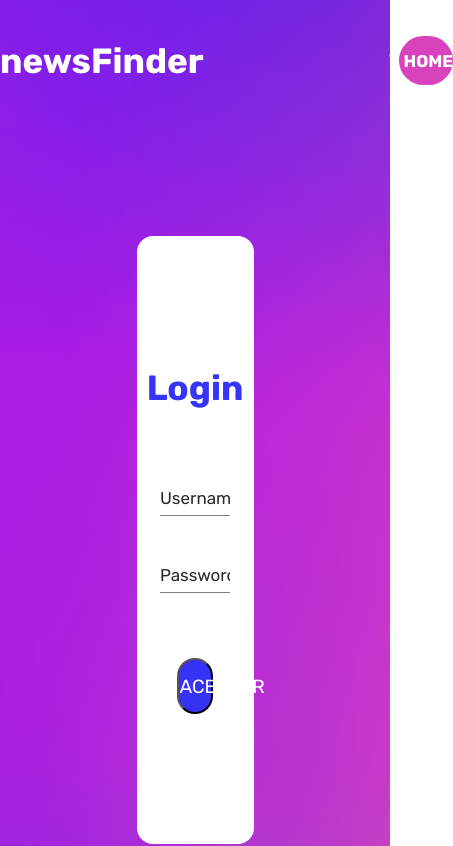
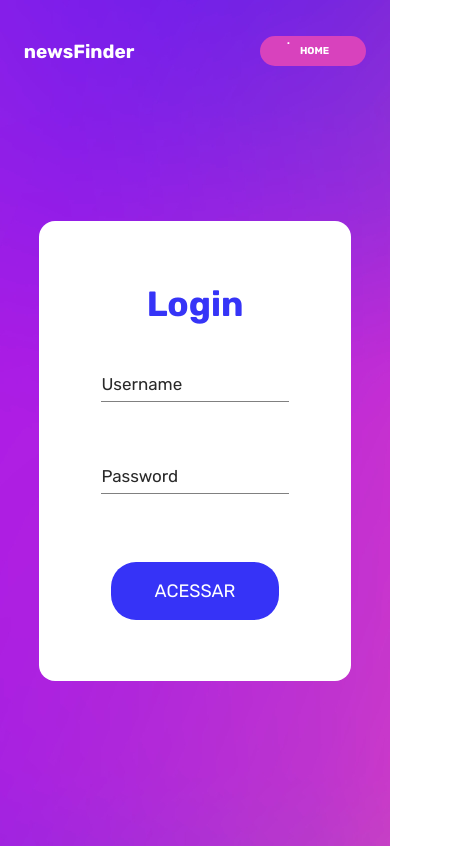
Before and after one commit to andre-rosatto/newtab-newsfinder, a React (Create React App) app: page / in a window 390 px wide. Shown: the top 846 px of the page, 453 px wide, since content can reach past the window. Built offline with nearby package versions, Linux system fonts and the light colour scheme.

Commit message:
login repons.

```diff
--- a/src/css/login.css
+++ b/src/css/login.css
@@ -113,6 +113,7 @@
 .buttonForm {
     width: 50%;
     height: 56px;
+    border: none;
     border-radius: 25px;
     background-color: #3633F7;
     color: #ffffff;
@@ -134,3 +135,52 @@
 font-size: 17px;
 color: #292929;
 }
+
+@media screen and (max-width: 1020px) {
+    .loginHeader {
+        height: 30px;
+        margin-bottom: 155px;
+        align-items: center;
+        gap: 50%;
+    }
+
+    .newsFinder {
+        font-size: 19px;
+    }
+
+    .buttonHome {
+        font-size: 10px;
+        width: 106px;
+    }
+
+    .loginBox {
+        height: 460px;
+        width: 80%;
+        border: none;
+        border-radius: 16px;
+        background-color: #ffffff;
+    }
+
+    .titleLoginBox {
+        margin-top: 62px;
+        font-size: 35px;
+    }
+
+    .formItens {
+        padding-top: 45px;
+        gap: 60px;
+        padding-bottom: 68px;
+    }
+
+    .buttonForm {
+        width: 90%;
+        height: 58px;
+        font-size: 18px;
+    }
+}
+
+@media screen and (max-width: 450px) {
+    .loginHeader {
+        gap: 20%;
+    }
+}
```
Lines whose indentation alone changed are shown as unchanged.
